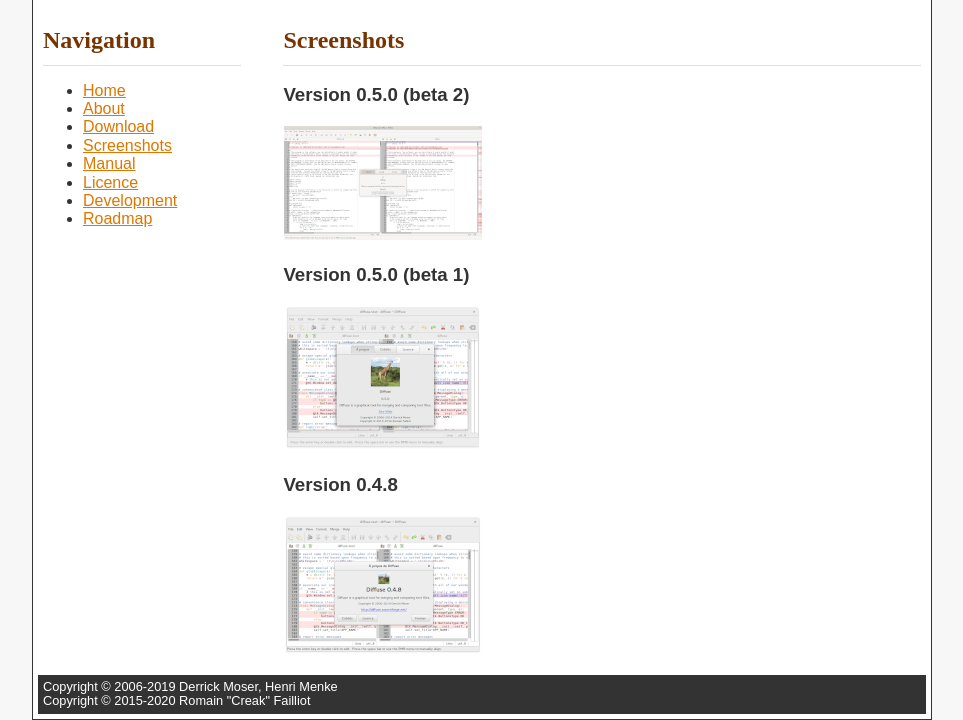
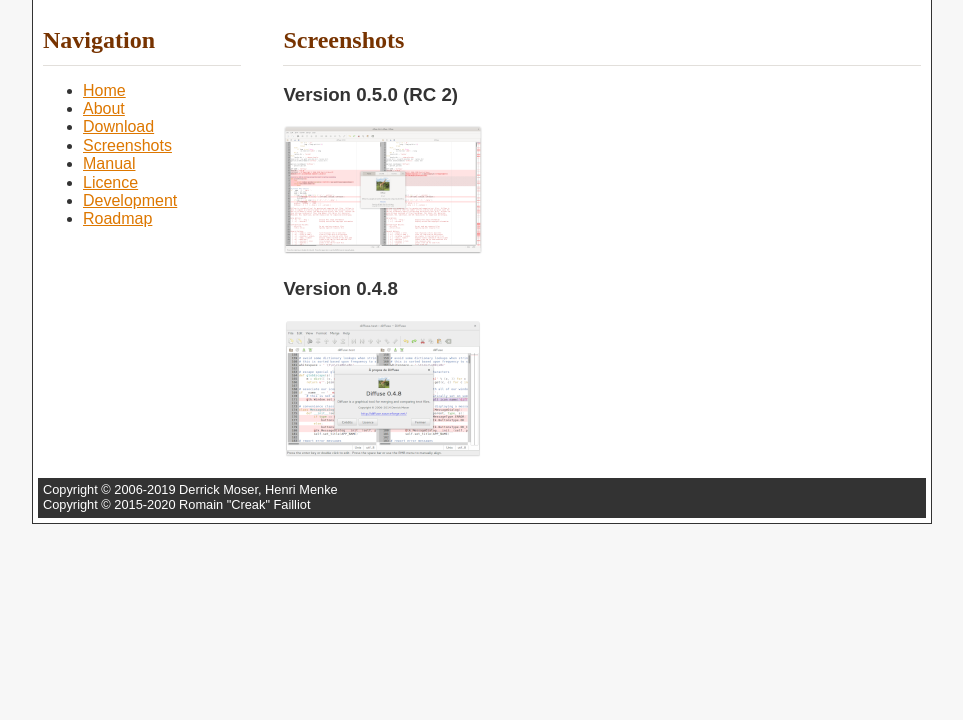
Before and after one commit to MightyCreak/mightycreak.github.io, a plain HTML site: page diffuse/screenshots.html in a window 1280 px wide. Shown: the part 148-868 px from the top of the page, without its empty margins (158-1121 px from the left). After the commit the page ends 800 px from the top, so only its background shows below. Drawn offline with Linux system fonts and the light colour scheme.

Commit message:
Update to v0.5.0-rc2

```diff
--- a/diffuse/screenshots.html
+++ b/diffuse/screenshots.html
@@ -20,10 +20,8 @@
         </div>
         <div id="body">
 <h2>Screenshots</h2>
-<h3>Version 0.5.0 (beta 2)</h3>
-<a href="images/screenshot_v0.5.0-beta.2.png"><img src="images/screenshot_v0.5.0-beta.2_small.png" alt="Screenshot v0.5.0-beta.2" /></a>
-<h3>Version 0.5.0 (beta 1)</h3>
-<a href="images/screenshot_v0.5.0-beta.1.png"><img src="images/screenshot_v0.5.0-beta.1_small.png" alt="Screenshot v0.5.0-beta.1" /></a>
+<h3>Version 0.5.0 (RC 2)</h3>
+<a href="images/screenshot_v0.5.0.png"><img src="images/screenshot_v0.5.0_small.png" alt="Screenshot v0.5.0" /></a>
 <h3>Version 0.4.8</h3>
 <a href="images/screenshot_v0.4.8.png"><img src="images/screenshot_v0.4.8_small.png" alt="Screenshot v0.4.8" /></a>
         </div>
```
Also changed, not shown: diffuse/index.html (+2 -2 lines), diffuse/images/screenshot_v0.5.0.png (added), diffuse/images/screenshot_v0.5.0_small.png (added).
